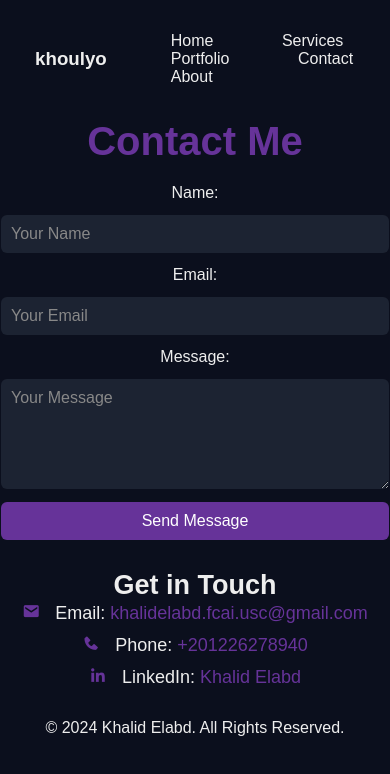
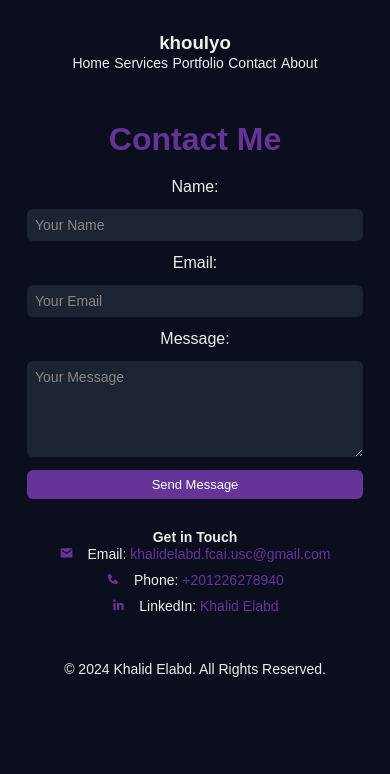
Before and after one commit to khalidKE/My-Website, a plain HTML site: page contact.html in a window 390 px wide. Drawn offline with nearby package versions, Linux system fonts and the light colour scheme.

Commit message:
Update style.css

```diff
--- a/style.css
+++ b/style.css
@@ -184,21 +184,115 @@ form button:hover {
 .contact-info a:hover {
     text-decoration: underline;
 }
-/* Responsive Design */
-@media only screen and (max-width: 600px) {
-    nav ul li {
-        display: block;
-        margin-bottom: 10px;
-    }
-
-    .profile-pic {
-        width: 100px;
-        /* Adjust profile picture size on smaller screens */
-    }
-}
 footer {
     text-align: center;
     padding: 20px 0;
     background-color: #0b0f1d;
     color: #eee;
 }
+
+/* Responsive adjustments for tablets and phones (up to 768px width) */
+@media (max-width: 768px) {
+
+    /* Adjust navigation menu */
+    nav ul {
+        display: flex;
+        flex-direction: column;
+        align-items: center;
+    }
+
+    nav ul li {
+        display: block;
+        /* Stack menu items */
+        margin-right: 0;
+        margin-bottom: 10px;
+    }
+
+    nav ul li a {
+        font-size: 16px;
+        /* Adjust font size for smaller screens */
+    }
+
+    /* Profile picture size adjustment */
+    .profile-pic {
+        width: 120px;
+        /* Reduce image size */
+    }
+
+    /* General container adjustments */
+    .container {
+        padding: 1rem;
+        max-width: 100%;
+    }
+
+    /* Form width and layout adjustments */
+    form {
+        padding: 0 10px;
+    }
+
+    /* Headings adjustments */
+    h1 {
+        font-size: 32px;
+        /* Reduce heading size */
+    }
+
+    .contact-info p,
+    .contact-info h2 {
+        font-size: 16px;
+        /* Adjust contact info font size */
+    }
+
+    /* Button adjustments */
+    form button {
+        font-size: 14px;
+        /* Smaller buttons for mobile */
+        padding: 8px;
+    }
+}
+
+/* Responsive adjustments for small phones (up to 480px width) */
+@media (max-width: 480px) {
+
+    /* Stack header items */
+    header {
+        flex-direction: column;
+        text-align: center;
+    }
+
+    .navbar a {
+        margin-left: 0;
+        margin-bottom: 10px;
+        /* Add space between stacked links */
+        font-size: 14px;
+        /* Smaller text */
+    }
+
+    .profile-pic {
+        width: 100px;
+        /* Even smaller profile pic */
+    }
+
+    /* Form adjustments for smaller phones */
+    form input,
+    form textarea {
+        padding: 8px;
+        font-size: 14px;
+        /* Smaller input fields */
+    }
+
+    /* Adjust button size */
+    form button {
+        font-size: 13px;
+        padding: 7px;
+    }
+
+    .contact-info p,
+    .contact-info h2 {
+        font-size: 14px;
+    }
+
+    footer {
+        font-size: 14px;
+        /* Reduce footer text size */
+    }
+}
```
